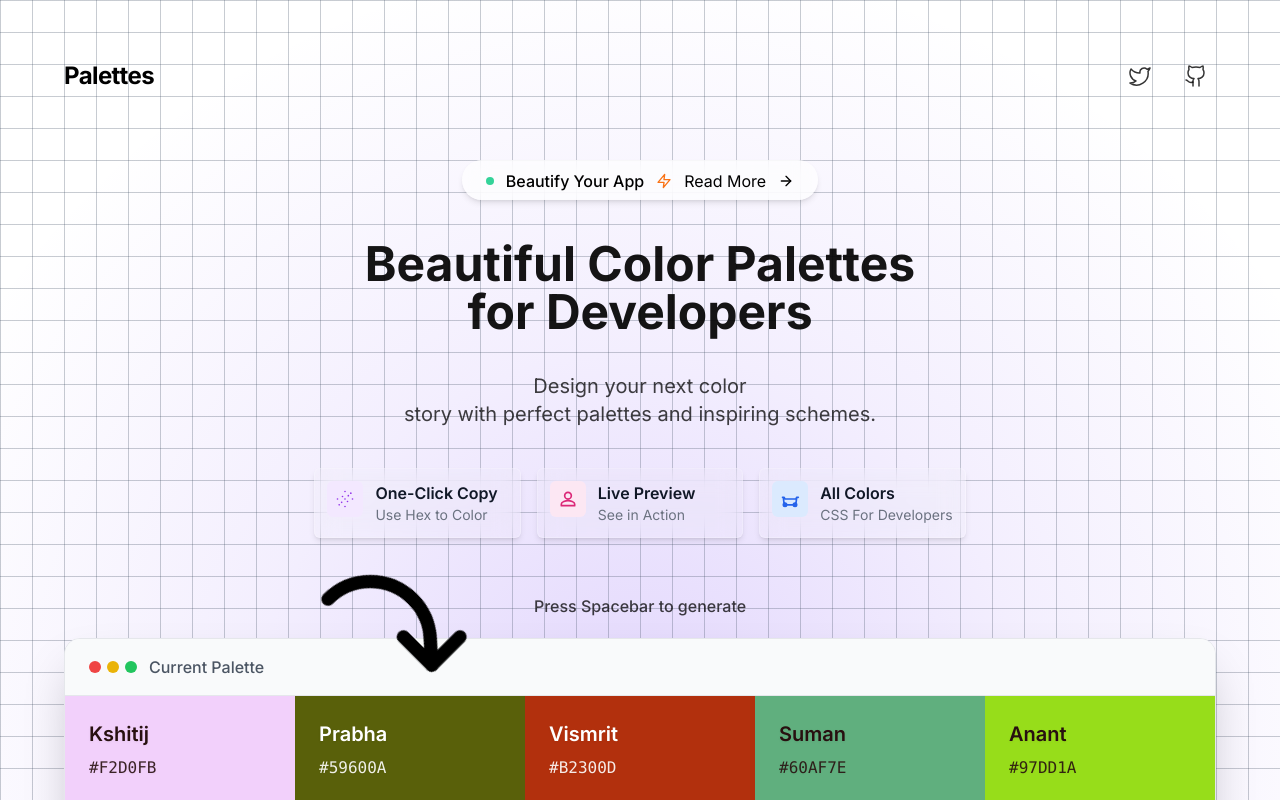
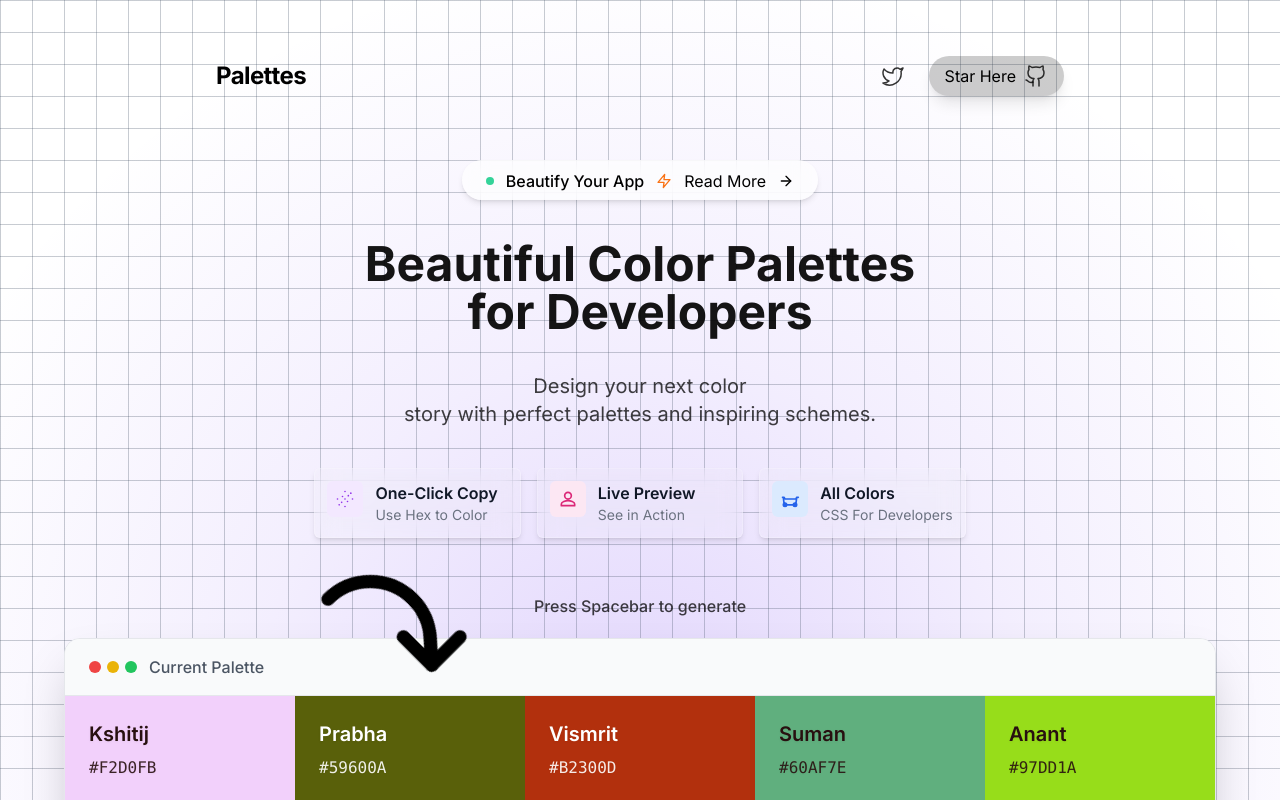
Before and after one commit to adiair/Palette, a Next.js app: page / in a window 1280 px wide. Shown: the top 800 px of the page. Built offline with nearby package versions, Linux system fonts and the light colour scheme.

Commit message:
github star

```diff
--- a/src/app/components/navbar.jsx
+++ b/src/app/components/navbar.jsx
@@ -5,7 +5,7 @@ import { Github, Twitter } from "lucide-react"
 export default function Navbar() {
   return (
     <nav className="w-full py-4 mb-12">
-      <div className="max-w-7xl mx-auto flex items-center justify-between px-4 sm:px-6">
+      <div className="max-w-4xl mx-auto flex items-center justify-between px-4 sm:px-6">
         {/* Logo */}
         <h1 className="text-xl sm:text-2xl font-bold text-black tracking-tight">
           <a href="/">Palettes</a>
@@ -14,7 +14,7 @@ export default function Navbar() {
         {/* Socials */}
         <div className="flex items-center gap-3 sm:gap-4">
           <a
-            href="https://twitter.com/adiair_twt"
+            href="https://github.com/adiair/Palette"
             target="_blank"
             rel="noopener noreferrer"
             aria-label="Twitter"
@@ -27,9 +27,9 @@ export default function Navbar() {
             target="_blank"
             rel="noopener noreferrer"
             aria-label="GitHub"
-            className="rounded-full p-2 hover:bg-gray-100 transition-colors"
-          >
-            <Github className="h-5 w-5 sm:h-6 sm:w-6 text-black/80 hover:text-gray-900" strokeWidth={1.5} />
+            className="rounded-full flex gap-2 p-2 bg-black/20 text-black shadow-lg px-4 hover:bg-yellow-100 transition-colors"
+          >Star Here
+            <Github className="h-5 w-5 sm:h-6 sm:w-6 text-black/80 hover:text-black-900 hover:bg-yellow-100" strokeWidth={1.5} />
           </a>
         </div>
       </div>
```
